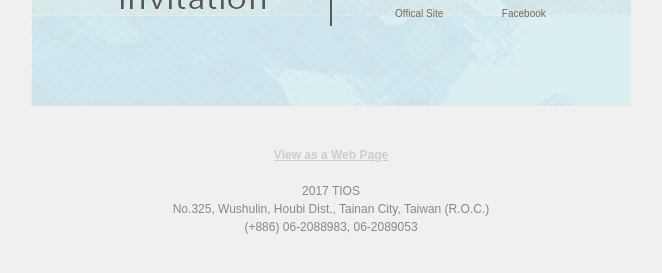
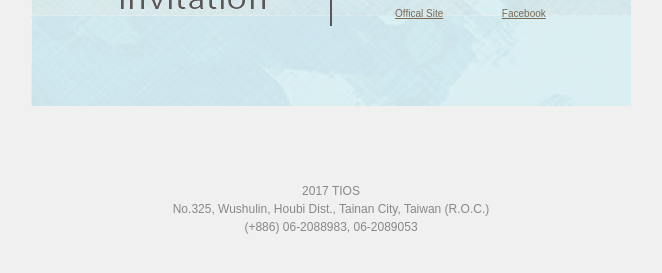
Before and after one commit to jellynina/tios-dem, a plain HTML site: page index.html in a window 1280 px wide. Shown: the part 949-1222 px from the top of the page, without its empty margins (309-971 px from the left). Drawn offline with Linux system fonts and the light colour scheme.

Commit message:
e-mail ver1 done

```diff
--- a/cerberus-fluid.html
+++ b/index.html
@@ -278,10 +278,10 @@
                         <table role="presentation" cellspacing="0" cellpadding="0" border="0" width="75%" style="font-size: 10px;text-align: center;">
                           <tr style="text-align: center; font-family: sans-serif; font-size: 10px; line-height: 20px; color: #7A6A56;">
                             <td>
-                              <img src="img/qr-site.gif" alt="tios website qr code"><br>Offical Site
+                              <img src="img/qr-site.gif" alt="tios website qr code"><br><a href="http://tios.org.tw/tios/" style="color: #7A6A56;">Offical Site</a>
                             </td>
                             <td>
-                              <img src="img/qr-fb.gif" alt="tios facebook qr code"><br>Facebook
+                              <img src="img/qr-fb.gif" alt="tios facebook qr code"><br><a href="https://www.facebook.com/2017TW.Orchid.Show/" style="color: #7A6A56;">Facebook</a>
 
                             </td>
                           </tr>
@@ -312,7 +312,6 @@
       <table role="presentation" cellspacing="0" cellpadding="0" border="0" align="center" width="100%" style="max-width: 680px;">
         <tr>
           <td style="padding: 40px 10px;width: 100%;font-size: 12px; font-family: sans-serif; line-height:18px; text-align: center; color: #888888;">
-            <webversion style="color:#cccccc; text-decoration:underline; font-weight: bold;">View as a Web Page</webversion>
             <br><br> 2017 TIOS<br><span class="mobile-link--footer">No.325, Wushulin, Houbi Dist., Tainan City, Taiwan (R.O.C.) </span><br><span class="mobile-link--footer">(+886) 06-2088983, 06-2089053</span>
             <br><br>
           </td>
```
Also changed, not shown: body-bg.png (deleted), 1 other file.
